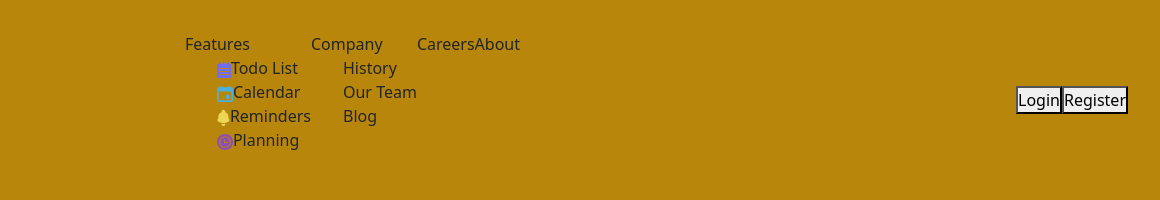
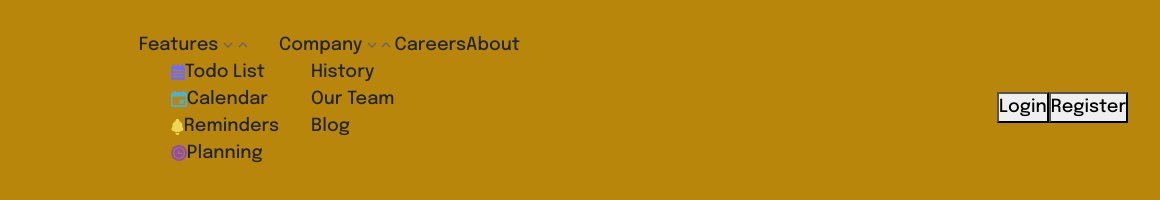
Before and after one commit to T-Induwara/Intro-section-with-dropdown-navigation, a plain HTML site: page index.html in a window 1280 px wide. Shown: the full height of the page, 120-1280 px from the left. Drawn offline with nearby package versions, Linux system fonts and the light colour scheme.

Commit message:
Added font colors as css variables

```diff
--- a/css/style.css
+++ b/css/style.css
@@ -4,18 +4,28 @@
     overflow-x: hidden;
 }
 
-/*font-family: 'Epilogue', sans-serif;*/
+:root {
+    --testMobileBg: cornflowerblue;
+    --testDesktopBg: darkgoldenrod;
+
+    --text: #6b6b6b;
+    --hover: #141414;
+}
+
+/* - font-family: 'Epilogue', sans-serif;*/
+/* - Menu text color : #141414*/
+/* - Menu text hover color : #6b6b6b*/
 /*Default css for mobile interface*/
 
 body {
-    background-color: cornflowerblue !important;
+    background-color: var(--testMobileBg) !important;
 }
 
 /*End of the mobile css*/
 
 @media only screen and (min-width:1280px) {
     body {
-        background-color: darkgoldenrod !important;
+        background-color: var(--testDesktopBg) !important;
     }
 
     .nav-wrapper {
@@ -24,6 +34,9 @@ body {
         padding-left: 2rem;
         padding-right: 2rem;
         padding-top: 2rem;
+        font-size: 18px;
+        font-family: 'Epilogue', sans-serif;
+        font-weight: 500;
     }
 
     .nav-left-col {
--- a/index.html
+++ b/index.html
@@ -27,7 +27,10 @@
                 <div class="nav-left-list-main">
                     <ul class="main-menu d-flex">
                         <span>
-                            <li>Features</li>
+                            <li>Features
+                                <img class="nav-down-arrow" src="images/icon-arrow-down.svg" alt="Arrow down">
+                                <img class="nav-up-arrow" src="images/icon-arrow-up.svg" alt="Arrow down">
+                            </li>
                             <ul class="sub-menu feature-sub-menu">
                                 <li> <img src="images/icon-todo.svg" alt="Todo list image">Todo List</li>
                                 <li> <img src="images/icon-calendar.svg" alt="Calendar image">Calendar</li>
@@ -36,7 +39,10 @@
                             </ul>
                         </span>
                         <span>
-                            <li>Company</li>
+                            <li>Company
+                                <img class="nav-down-arrow" src="images/icon-arrow-down.svg" alt="Arrow down">
+                                <img class="nav-up-arrow" src="images/icon-arrow-up.svg" alt="Arrow down">
+                            </li>
                             <ul class="sub-menu company-sub-menu">
                                 <li>History</li>
                                 <li>Our Team</li>
```
